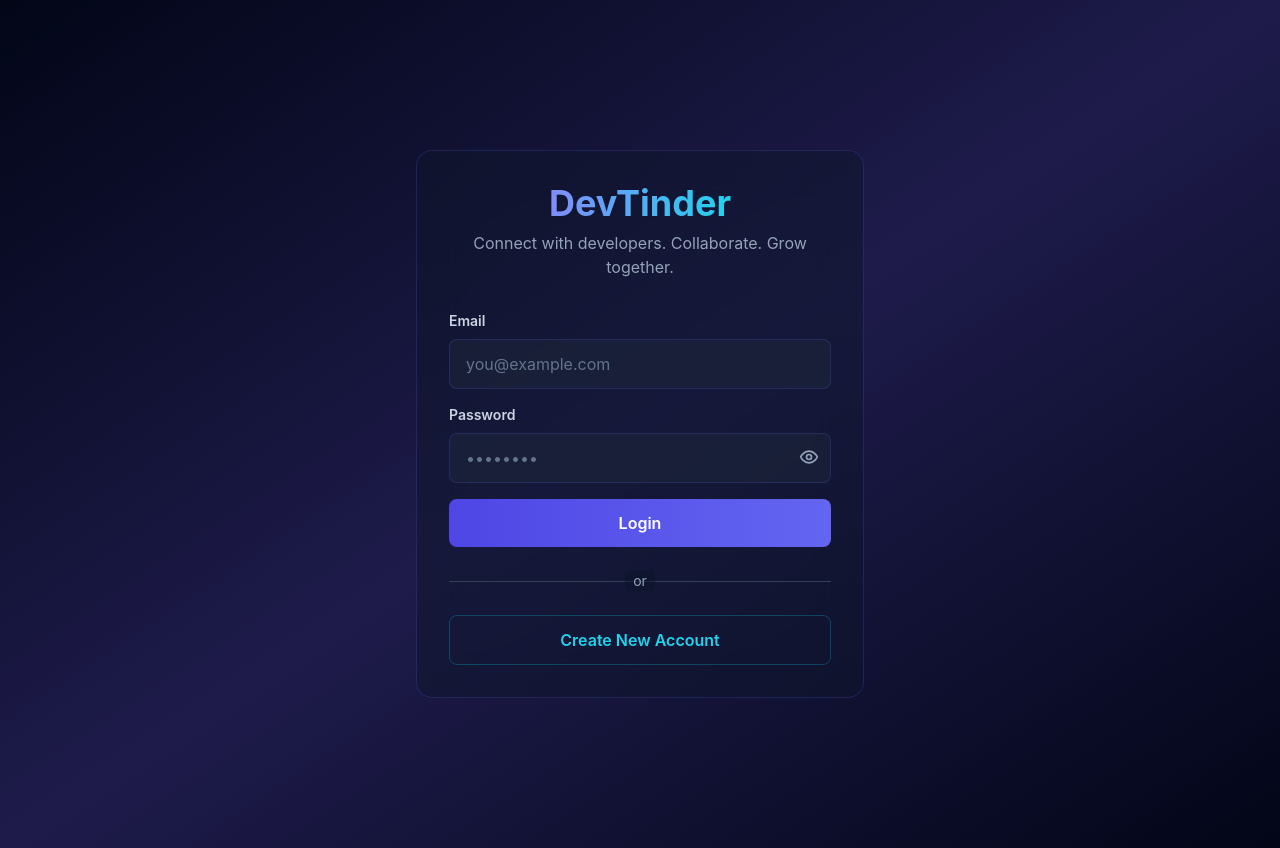
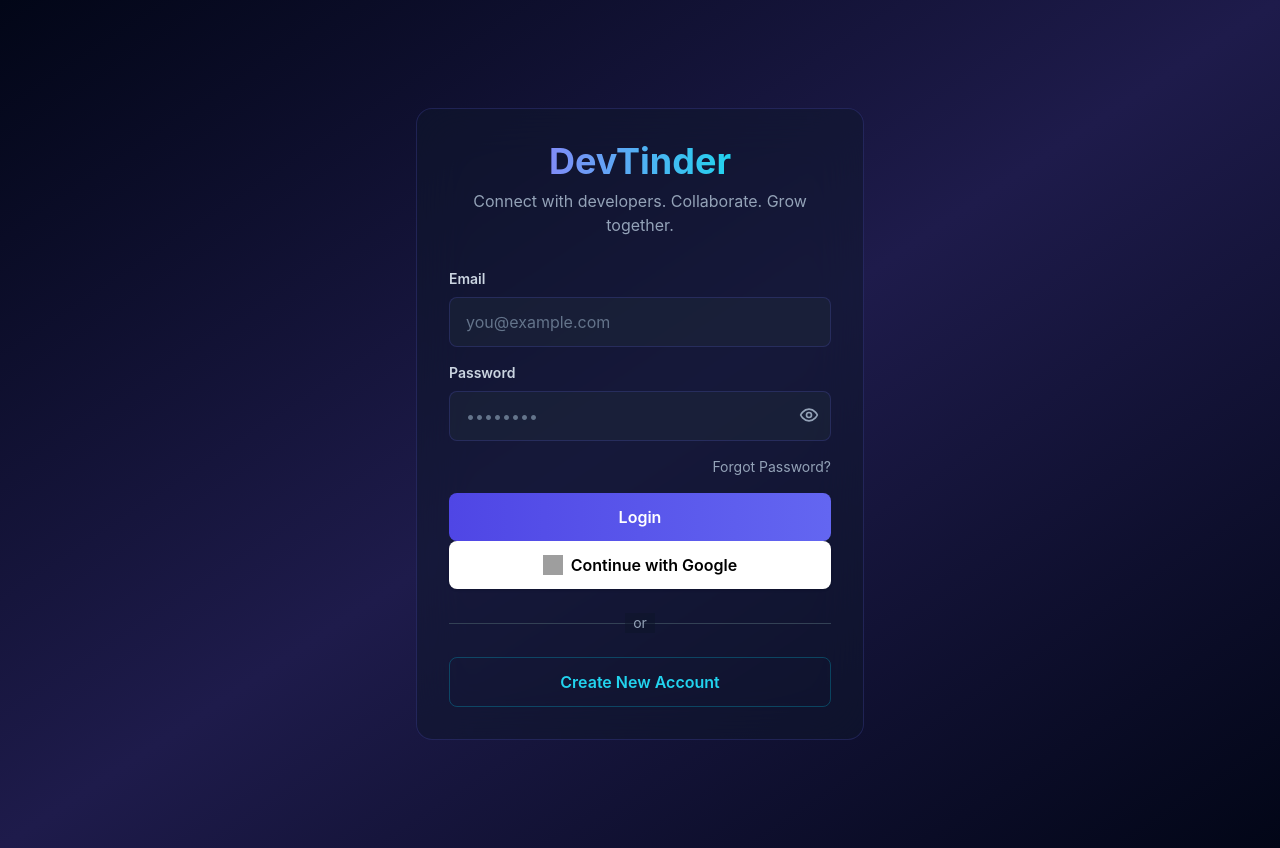
Before and after one commit to harsh0728/DevTinder-Web, a React (Vite) app: page /login in a window 1280 px wide. Built offline with nearby package versions, Linux system fonts and the light colour scheme; no server answers; grey boxes are pictures that could not be loaded.

Commit message:
Feat: Implemented Google Auth Login

```diff
--- a/package.json
+++ b/package.json
@@ -10,6 +10,7 @@
   },
   "dependencies": {
     "@reduxjs/toolkit": "^2.11.2",
+    "jwt-decode": "^4.0.0",
     "lucide-react": "^0.263.1",
     "react": "^18.2.0",
     "react-dom": "^18.2.0",
--- a/src/App.jsx
+++ b/src/App.jsx
@@ -95,6 +95,7 @@ import { useDispatch, useSelector } from 'react-redux';
 import { addUser, removeUser } from './utils/userSlice';
 import Premium from './pages/Premium';
 import Chat from './pages/Chat';
+import OAuthSuccess from "./pages/oauth-success";
 
 
 export default function App() {
@@ -137,6 +138,7 @@ export default function App() {
           <Route path="/connections" element={<ConnectionsPage />} />
           <Route path="/premium" element={<Premium />} />
           <Route path="/chat/:targetUserId" element={<Chat />} />
+          <Route path="/oauth-success" element={<OAuthSuccess />} />
 
           <Route path="*" element={<Navigate to="/login" />} />
         </Routes>
--- /dev/null
+++ b/src/components/GoogleLoginButton.jsx
@@ -0,0 +1,15 @@
+export default function GoogleLoginButton() {
+  const handleLogin = () => {
+    window.location.href = "http://localhost:3000/api/auth/google";
+  };
+
+  return (
+    <button
+      onClick={handleLogin}
+      className="w-full py-3 rounded-lg bg-white text-black font-semibold shadow flex items-center justify-center gap-2"
+    >
+      <img src="/google.svg" className="w-5 h-5" />
+      Continue with Google
+    </button>
+  );
+}
--- a/src/pages/LoginPage.jsx
+++ b/src/pages/LoginPage.jsx
@@ -1,39 +1,55 @@
 import { AlertCircle, Eye, EyeOff, Loader } from "lucide-react";
-
 import { useState } from "react";
 import { apiFetch } from "../api/apiFetch";
 import { addUser } from "../utils/userSlice";
 import { useDispatch, useSelector } from "react-redux";
-import {useNavigate} from "react-router-dom";
+import { useNavigate } from "react-router-dom";
+import GoogleLoginButton from "../components/GoogleLoginButton";
 
 export default function LoginPage() {
-  const [email, setEmail] = useState('');
-  const [password, setPassword] = useState('');
+  const [email, setEmail] = useState("");
+  const [password, setPassword] = useState("");
   const [showPassword, setShowPassword] = useState(false);
   const [loading, setLoading] = useState(false);
-  const [error, setError] = useState('');
-  const dispatch=useDispatch();
-  const user=useSelector((store)=>store.user);
-  const navigate=useNavigate();
+  const [error, setError] = useState("");
+  const [validation, setValidation] = useState({});
+
+  const dispatch = useDispatch();
+  const user = useSelector((store) => store.user);
+  const navigate = useNavigate();
 
   const handleLogin = async (e) => {
     e.preventDefault();
+
+    const errors = {};
+    if (!email.trim() || !email.includes("@"))
+      errors.email = "Valid email required";
+    if (!password || password.length < 8)
+      errors.password = "Password must be 8+ characters";
+
+    if (Object.keys(errors).length > 0) {
+      setValidation(errors);
+      return;
+    }
+
+    setValidation({});
     setLoading(true);
-    setError('');
+    setError("");
+
     try {
-      const res = await apiFetch('/auth/login', {
-        method: 'POST',
+      const res = await apiFetch("/auth/login", {
+        method: "POST",
         body: JSON.stringify({ email, password }),
       });
+
       if (res.success) {
-        //setUser(res.data);
         dispatch(addUser(res.data));
-        navigate('/feed');
+        navigate("/feed");
       } else {
-        setError(res.message || 'Login failed');
+        setError(res.message || "Login failed");
       }
     } catch {
-      setError('Login failed. Please try again.');
+      setError("Login failed. Please try again.");
     } finally {
       setLoading(false);
     }
@@ -45,9 +61,13 @@ export default function LoginPage() {
         <div className="bg-slate-900/50 backdrop-blur-xl border border-indigo-500/20 rounded-2xl p-8">
           <div className="text-center mb-8">
             <h1 className="text-4xl font-bold mb-2">
-              <span className="text-transparent bg-clip-text bg-gradient-to-r from-indigo-400 to-cyan-400">DevTinder</span>
+              <span className="text-transparent bg-clip-text bg-gradient-to-r from-indigo-400 to-cyan-400">
+                DevTinder
+              </span>
             </h1>
-            <p className="text-slate-400">Connect with developers. Collaborate. Grow together.</p>
+            <p className="text-slate-400">
+              Connect with developers. Collaborate. Grow together.
+            </p>
           </div>
 
           {error && (
@@ -57,27 +77,47 @@ export default function LoginPage() {
             </div>
           )}
 
-          <div className="space-y-4">
+          {/* FORM START */}
+          <form className="space-y-4" onSubmit={handleLogin}>
+            {/* Email */}
             <div>
-              <label className="block text-sm font-semibold text-slate-300 mb-2">Email</label>
+              <label className="block text-sm font-semibold text-slate-300 mb-2">
+                Email
+              </label>
               <input
                 type="email"
                 placeholder="you@example.com"
                 value={email}
                 onChange={(e) => setEmail(e.target.value)}
-                className="w-full px-4 py-3 rounded-lg bg-slate-800/50 border border-indigo-500/20 focus:border-indigo-500/60 focus:outline-none text-white placeholder-slate-500 transition"
+                className={`w-full px-4 py-3 rounded-lg bg-slate-800/50 border transition ${
+                  validation.email
+                    ? "border-red-500/60"
+                    : "border-indigo-500/20 focus:border-indigo-500/60"
+                } focus:outline-none text-white placeholder-slate-500`}
               />
+              {validation.email && (
+                <p className="text-red-400 text-xs mt-1">
+                  {validation.email}
+                </p>
+              )}
             </div>
 
+            {/* Password */}
             <div>
-              <label className="block text-sm font-semibold text-slate-300 mb-2">Password</label>
+              <label className="block text-sm font-semibold text-slate-300 mb-2">
+                Password
+              </label>
               <div className="relative">
                 <input
-                  type={showPassword ? 'text' : 'password'}
+                  type={showPassword ? "text" : "password"}
                   placeholder="••••••••"
                   value={password}
                   onChange={(e) => setPassword(e.target.value)}
-                  className="w-full px-4 py-3 rounded-lg bg-slate-800/50 border border-indigo-500/20 focus:border-indigo-500/60 focus:outline-none text-white placeholder-slate-500 transition"
+                  className={`w-full px-4 py-3 rounded-lg bg-slate-800/50 border transition ${
+                    validation.password
+                      ? "border-red-500/60"
+                      : "border-indigo-500/20 focus:border-indigo-500/60"
+                  } focus:outline-none text-white placeholder-slate-500`}
                 />
                 <button
                   type="button"
@@ -87,16 +127,40 @@ export default function LoginPage() {
                   {showPassword ? <EyeOff size={20} /> : <Eye size={20} />}
                 </button>
               </div>
+              {validation.password && (
+                <p className="text-red-400 text-xs mt-1">
+                  {validation.password}
+                </p>
+              )}
             </div>
 
+            {/* Forgot Password */}
+            <div className="flex justify-end">
+              <button
+                type="button"
+                onClick={() => navigate("/forgot-password")}
+                className="text-slate-400 text-sm hover:text-indigo-400 transition"
+              >
+                Forgot Password?
+              </button>
+            </div>
+
+            {/* Login Button */}
             <button
-              onClick={handleLogin}
+              type="submit"
               disabled={loading}
-              className="w-full py-3 rounded-lg bg-gradient-to-r from-indigo-600 to-indigo-500 hover:from-indigo-500 hover:to-indigo-400 text-white font-semibold transition duration-200 disabled:opacity-50 flex items-center justify-center gap-2"
+              className="w-full py-3 rounded-lg bg-gradient-to-r from-indigo-600 to-indigo-500
+              hover:from-indigo-500 hover:to-cyan-500 text-white font-semibold
+              transition-all duration-300 disabled:opacity-50 flex items-center justify-center gap-2
+              transform hover:scale-[1.02]"
             >
-              {loading ? <Loader className="animate-spin" size={20} /> : 'Login'}
+              {loading ? <Loader className="animate-spin" size={20} /> : "Login"}
             </button>
-          </div>
+          </form>
+          {/* FORM END */}
+
+          <GoogleLoginButton/>
+
 
           <div className="my-6 relative">
             <div className="absolute inset-0 flex items-center">
@@ -107,9 +171,11 @@ export default function LoginPage() {
             </div>
           </div>
 
+          {/* Create Account */}
           <button
-            onClick={() => navigate('/signup')}
-            className="w-full py-3 rounded-lg border border-cyan-500/30 hover:border-cyan-500/60 text-cyan-400 font-semibold transition duration-200"
+            onClick={() => navigate("/signup")}
+            className="w-full py-3 rounded-lg border border-cyan-500/30
+            hover:border-cyan-500/60 text-cyan-400 font-semibold transition duration-200"
           >
             Create New Account
           </button>
--- a/src/pages/SignupPage.jsx
+++ b/src/pages/SignupPage.jsx
@@ -125,6 +125,15 @@ export default function SignupPage() {
             <button onClick={handleSignup} disabled={loading} className="w-full py-3 rounded-lg bg-gradient-to-r from-indigo-600 to-indigo-500 hover:from-indigo-500 hover:to-indigo-400 text-white font-semibold transition duration-200 disabled:opacity-50 flex items-center justify-center gap-2">
               {loading ? <Loader className="animate-spin" size={20} /> : 'Create Account'}
             </button>
+            <div className="text-center mt-4 text-slate-300">
+              <span className="text-sm">Already have an account? </span>
+              <button
+                onClick={() => navigate('/login')}
+                className="text-indigo-400 font-semibold hover:text-indigo-300 transition underline underline-offset-2"
+              >
+              Login
+              </button>
+            </div>
           </div>
         </div>
       </div>
--- /dev/null
+++ b/src/pages/oauth-success.jsx
@@ -0,0 +1,32 @@
+import { useEffect } from "react";
+import { useNavigate } from "react-router-dom";
+import { useDispatch } from "react-redux";
+import { addUser } from "../utils/userSlice";
+import { apiFetch } from "../api/apiFetch";
+
+export default function OAuthSuccess() {
+  const navigate = useNavigate();
+  const dispatch = useDispatch();
+
+  useEffect(() => {
+    const urlParams = new URLSearchParams(window.location.search);
+    const token = urlParams.get("token");
+
+    if (!token) return navigate("/login");
+
+    // Save token to cookie
+    document.cookie = `token=${token}; path=/;`;
+
+    fetchUser();
+  }, []);
+
+  const fetchUser = async () => {
+    const res = await apiFetch("/profile/view");
+    if (res.success) {
+      dispatch(addUser(res.data));
+      navigate("/feed");
+    }
+  };
+
+  return <div className="text-white">Logging you in...</div>;
+}
```
Also changed, not shown: 1 other file (tests, documents, lock files or other folders).
